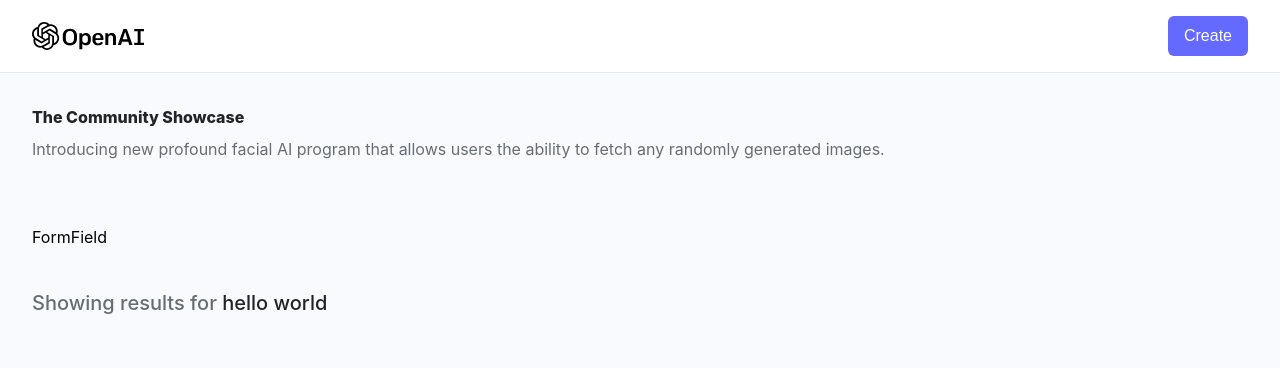
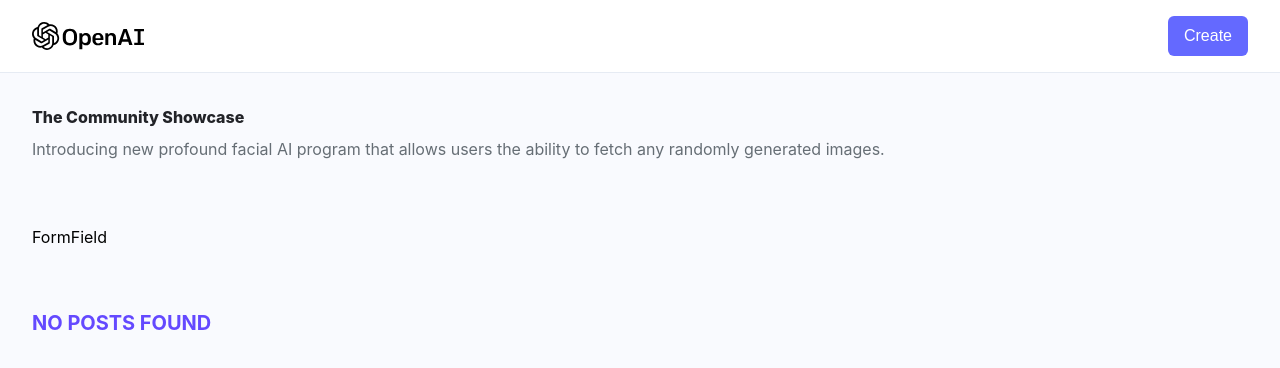
Before and after one commit to alanxu186/Dalle_clone, a React (Vite) app in the folder client/: page / in a window 1280 px wide. Shown: the top 368 px of the page. Built offline with nearby package versions, Linux system fonts and the light colour scheme; a web font is replaced by a local one.

Commit message:
create RenderCards component to render data and map data into individual Card components

```diff
--- a/client/src/pages/Home.jsx
+++ b/client/src/pages/Home.jsx
@@ -1,12 +1,24 @@
 import React, { useState, useEffect } from "react";
 import { Card, FormField, Loader } from '../components'
+
+const RenderCards = ({ data, title }) => {
+  if (data?.length > 0) {
+    return data.map((post) => <Card key={post.id} {...post} />)
+  }
+
+  return (
+    <h2 className="mt-5 font-bold text-[#6449ff] text-xl uppercase">
+      {title}
+    </h2>
+  )
+}
 
 const Home = () => {
 
   const [loading, setLoading] = useState(false);
   const [allPosts, setAllPosts] = useState(null);
 
-  const [searchText, setSearchText] = useState('hello world');
+  const [searchText, setSearchText] = useState('');
 
   return (
     <section className="max-w-7xl mx-auto">
@@ -31,8 +43,23 @@
                 Showing results for <span className="text-[#222328]">{searchText}</span>
               </h2>
             )}
+
+            <div className="grid lg:grid-cols-4 sm:grid-cols-1 xs:grid-cols-2 grid-cols-1 gap-3">
+              {searchText ? Card(
+                <RenderCards
+                  data={[]}
+                  title="No search results found"
+                />
+              ) : (
+                <RenderCards
+                  data={[]}
+                  title="No posts found"
+                />
+              )}
+            </div>
           </>
         )}
+
       </div>
     </section>
   )
```
